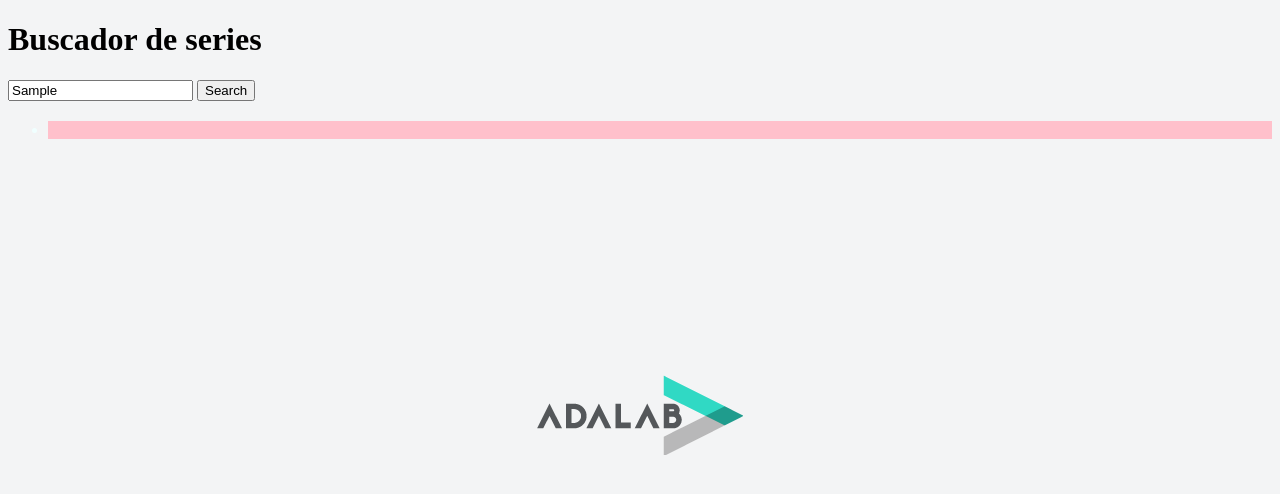
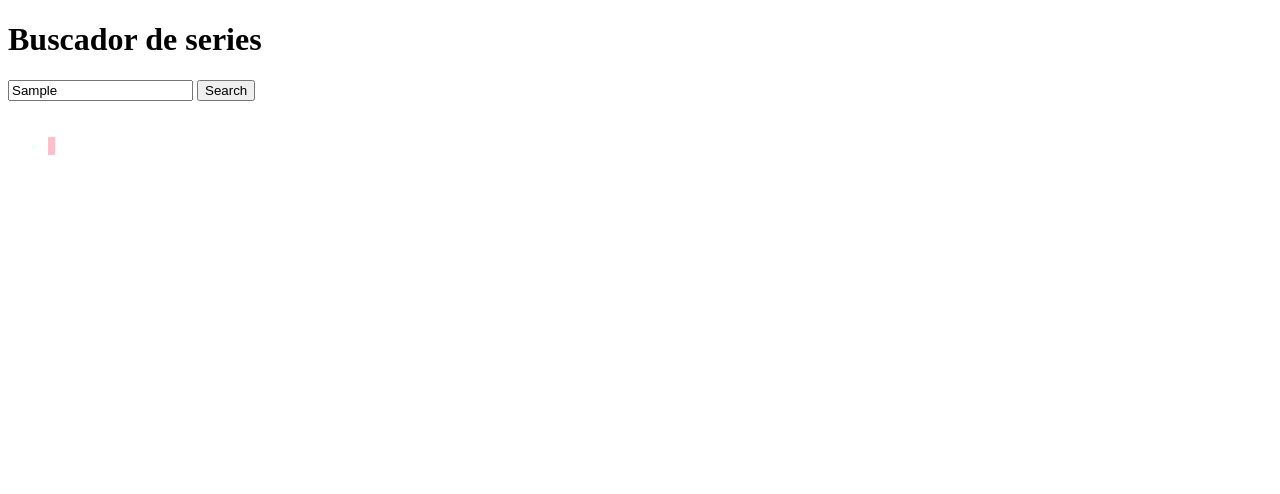
Before and after one commit to Adalab/f-m2-evaluacion-final-carmenpmoreno, a website: page docs/index.html in a window 1280 px wide. Both pictures are taken after typing "Sample" into the empty fields and a click on the button "Search". Drawn offline with nearby package versions, Linux system fonts and the light colour scheme; no server answers.

Commit message:
gulp docs

```diff
--- a/docs/assets/css/main.css
+++ b/docs/assets/css/main.css
@@ -1 +1 @@
-.list-item {background-color: pink;color: azure;}.list-item-select {background-color: azure;color: pink;}body {background: url("../images/logo-adalab-80px.png") center center no-repeat #f3f4f5;height: 100vh;}
+.list-item {background-color: pink;color: azure;}.list-item-select {background-color: azure;color: pink;}.main-section {display: -webkit-box;display: -ms-flexbox;display: flex;-webkit-box-orient: horizontal;-webkit-box-direction: normal;-ms-flex-direction: row;flex-direction: row;}.selected-list {-webkit-box-ordinal-group: 0;-ms-flex-order: -1;order: -1;}body {height: 100vh;}
--- a/docs/assets/js/main.js
+++ b/docs/assets/js/main.js
@@ -1 +1 @@
-"use strict";const buttonEl=document.querySelector(".btn"),inputEl=document.querySelector(".finder-input"),ulEl=document.querySelector(".list");function handleSearchButton(){const t=inputEl.value;ulEl.innerHTML='<li class="list-item"></li>';const e=document.querySelector(".list-item");e.innerHTML='<h2 class="title"></h2><img class="photo" src="" alt="">';const n=document.querySelector(".title"),l=document.querySelector(".photo");fetch("http://api.tvmaze.com/singlesearch/shows?q="+t).then(function(t){return t.json()}).then(function(t){n.innerHTML=t.name,console.log(t),null===t.image?l.src="https://via.placeholder.com/210x295/ffffff/666666/?text=TV":l.src=t.image.medium}),e.addEventListener("click",handleItemListClick)}function handleItemListClick(){console.log("Hola")}buttonEl.addEventListener("click",handleSearchButton);
+"use strict";const buttonEl=document.querySelector(".btn"),inputEl=document.querySelector(".finder-input"),sectionEl=document.querySelector(".main-section");function handleSearchButton(){const e=inputEl.value;sectionEl.innerHTML='<ul class="list"></ul>',document.querySelector(".list").innerHTML='<li class="list-item"></li>';const t=document.querySelector(".list-item");t.innerHTML='<h2 class="title"></h2><img class="photo" src="" alt="">';const n=document.querySelector(".title"),s=document.querySelector(".photo");fetch("http://api.tvmaze.com/singlesearch/shows?q="+e).then(function(e){return e.json()}).then(function(e){n.innerHTML=e.name,console.log(e),null===e.image?s.src="https://via.placeholder.com/210x295/ffffff/666666/?text=TV":s.src=e.image.medium}),t.addEventListener("click",function(){t.classList.contains("list-item")&&t.classList.add("list-item-select");if(t.classList.contains("list-item-select")){console.log(t);const e=[];e[0]=t.innerHTML,console.log(e),sectionEl.innerHTML+='<ul class="selected-list">';const n=document.querySelector(".selected-list");n.innerHTML='<h2 class="selected-list__title">Mis series favoritas</h2>',console.log(n),n.innerHTML+=e[0]}})}buttonEl.addEventListener("click",handleSearchButton);
--- a/docs/index.html
+++ b/docs/index.html
@@ -21,7 +21,7 @@
                 <input id="finder-input" class="finder-input" type="text">
                 <button class="btn" type="button">Search</button>
             </form>
-            <ul class="list"></ul>
+            <section class="main-section"></section>
         </main>
         <script type="text/javascript" src="assets/js/main.js"></script>
     </body>
```
Also changed, not shown: _src/assets/js/main.js (+10 -9 lines).
